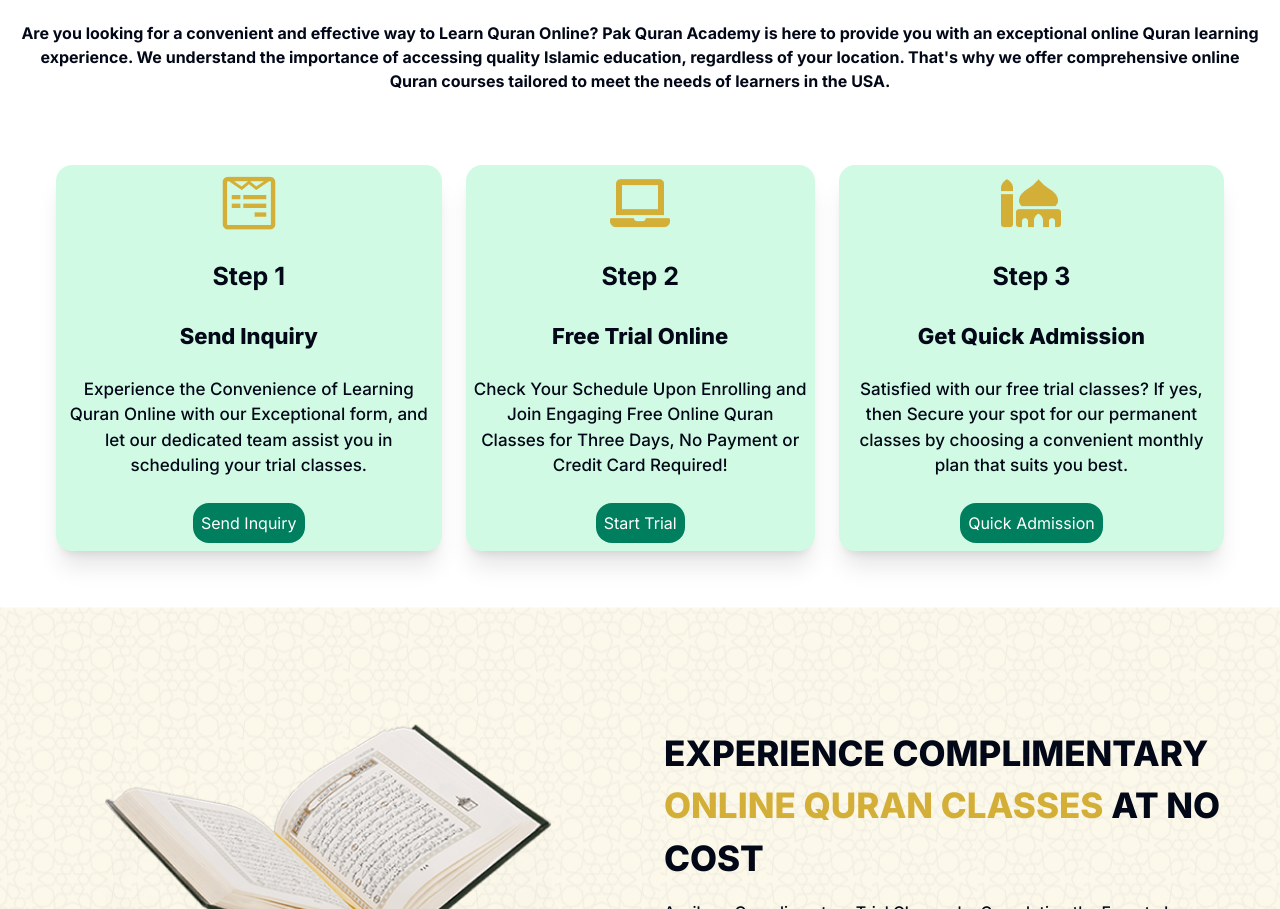
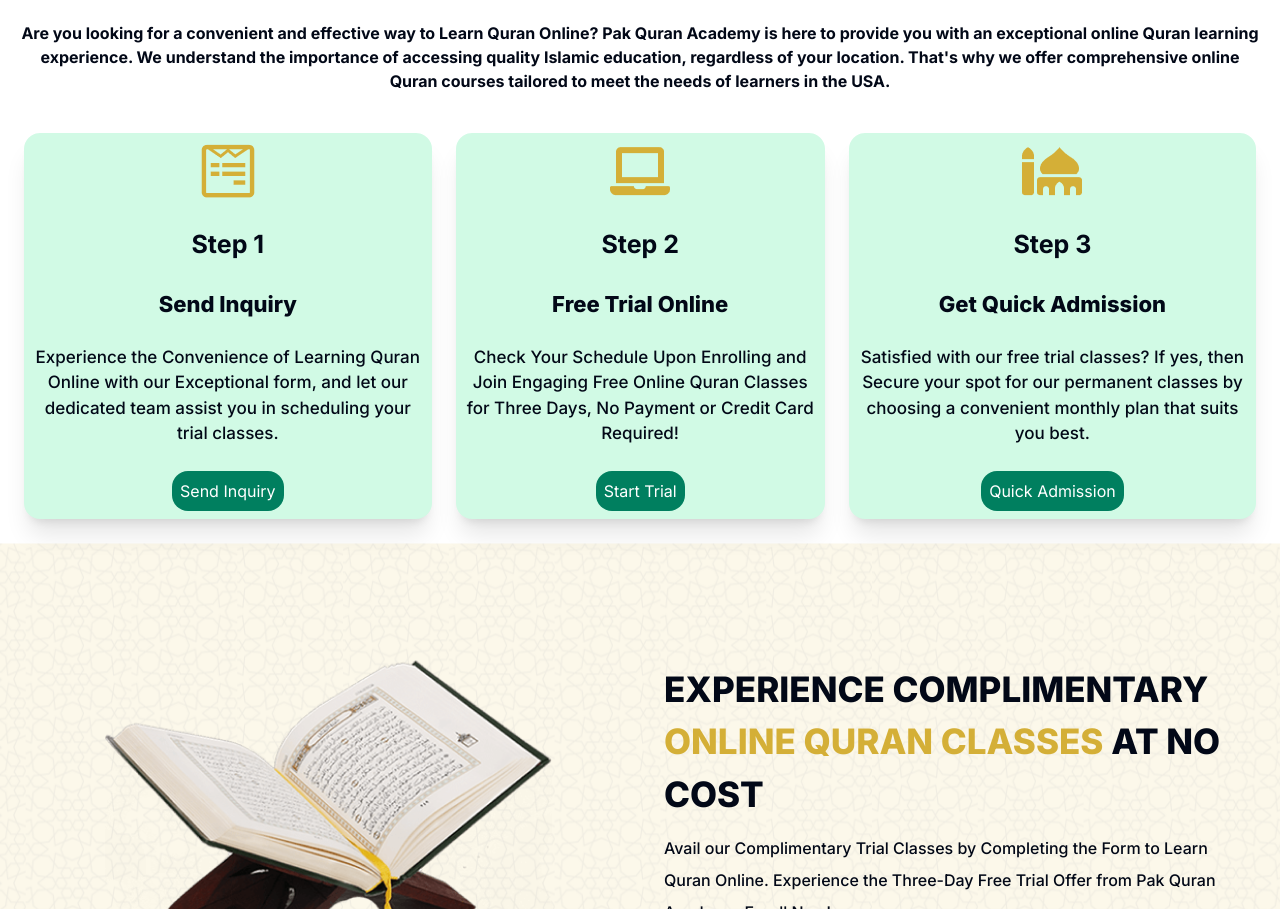
Before and after one commit to azkarullhassan/new-quran-project, a Next.js app: page / in a window 1280 px wide. Shown: the part 1137-2046 px from the top of the page. Built offline with nearby package versions, Linux system fonts and the light colour scheme.

Commit message:
first commit

```diff
--- a/components/First.tsx
+++ b/components/First.tsx
@@ -12,7 +12,7 @@
             tailored to meet the needs of learners in the USA.</p>
 
             </div>
-            <div className='flex md:flex-row flex-col gap-6 p-14'>
+            <div className='flex md:flex-row flex-col gap-6 p-6'>
                <div className='shadow-xl p-2 rounded-2xl flex flex-col items-center gap-6  bg-emerald-100'>
                 <Image src="/images/svg2.png" alt=""  width={60} height={60}/>
                 <h2 className='font-bold text-[25px]'>Step 1</h2>
--- a/components/Hero.tsx
+++ b/components/Hero.tsx
@@ -10,7 +10,7 @@
 
 const Hero = () => {
   return (
-    <section className='w-full overflow-hidden'
+    <section className='w-full overflow-hidden '
       style={{
         width: '100%',
         height: '100vh',
--- a/components/navbar.tsx
+++ b/components/navbar.tsx
@@ -31,7 +31,7 @@
                     <ul className={`md:flex bg-emerald-950 md:bg-transparent lg:bg-transparent px-10 md:px-0   absolute md:static text-white md:text-gray-700 md:z-auto left-0 w-full md:w-auto transition-all duration-500 ease-in md:gap-12 gap-8 py-6 md:py-0 ${open ? 'top-20' : '-top-full md:top-0'}`}>
                         <div className='flex md:hidden'>  <Image src="/images/fav.png" alt="img" width={86} height={86} />
                             <p>PAK QURAN</p>
-                            <p></p></div>
+                           </div>
                         {Links.map((link) => (
                             <li key={link.name} className="hover:text-emerald-500 text-md  text-white md:text-gray-700  font-bold font-['Roboto Slab'] uppercase leading-[18.20px] mt-10  ">
                                 <a href={link.link} className=' duration-500'>{link.name}</a>
```
